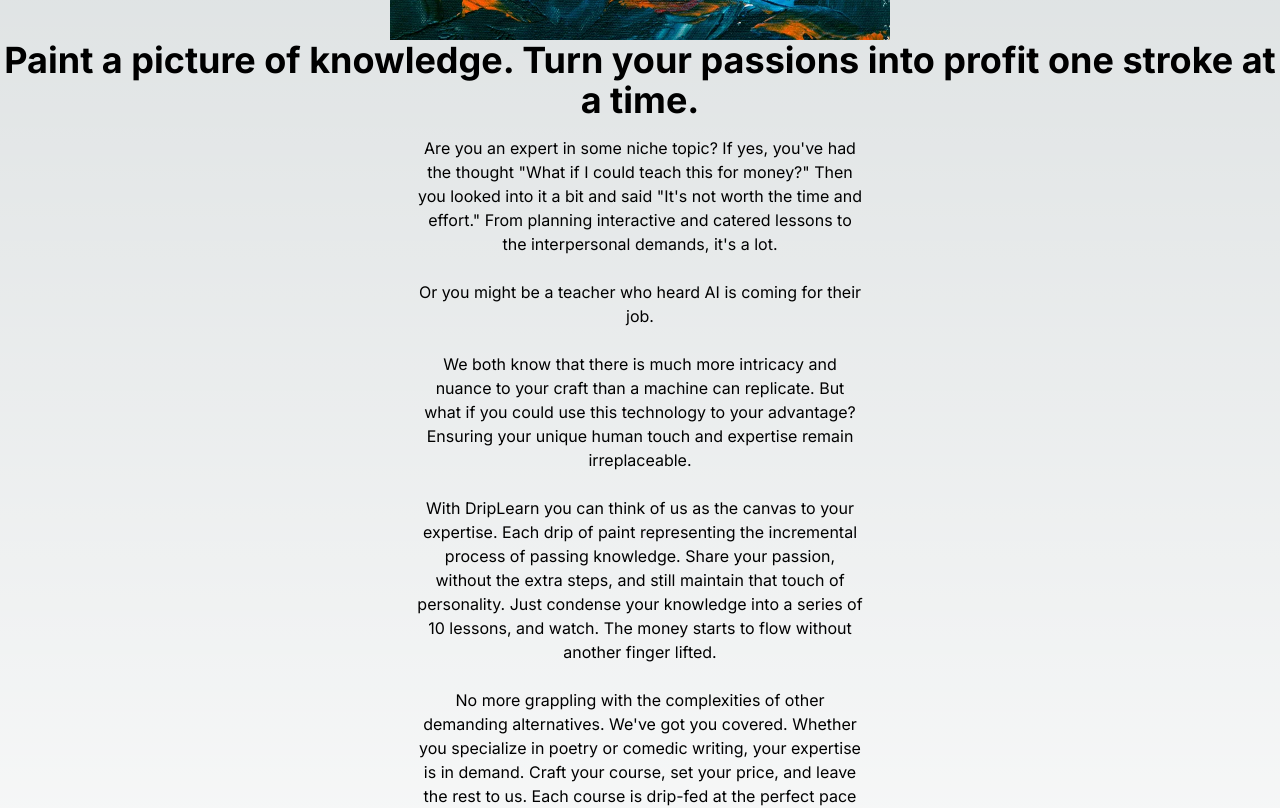
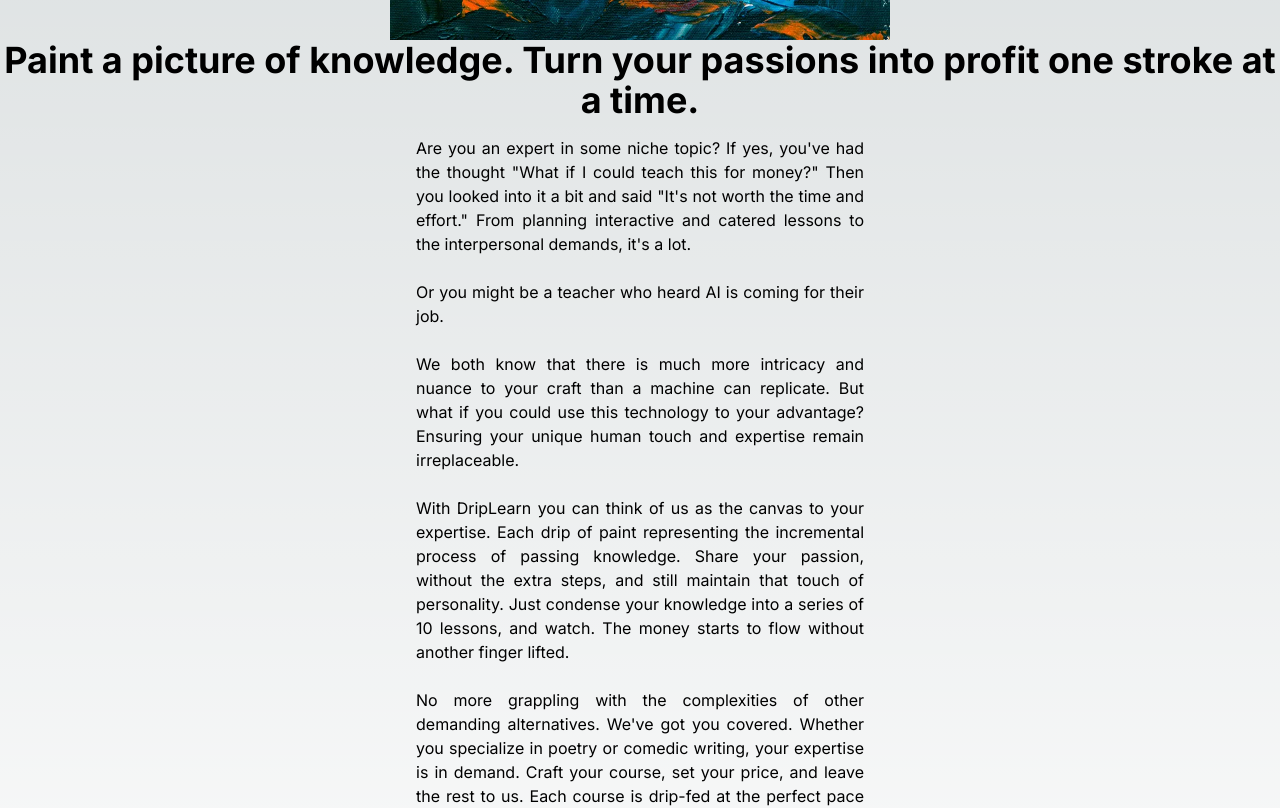
Before and after one commit to neeld3/VisceralGEO, a Next.js app: page / in a window 1280 px wide. Shown: the part 380-1188 px from the top of the page. Built offline with nearby package versions, Linux system fonts and the light colour scheme.

Commit message:
Update page.tsx

```diff
--- a/app/page.tsx
+++ b/app/page.tsx
@@ -27,7 +27,7 @@ export default function Home() {
           className="mt-8 mx-auto"
         />
         <h1 className="text-4xl font-bold text-center">Paint a picture of knowledge. Turn your passions into profit one stroke at a time.</h1>
-        <p className="mt-4  max-w-md text-center">
+        <p className="mt-4  max-w-md text-justify">
           Are you an expert in some niche topic? If yes, you&apos;ve had the thought &quot;What if I could teach this for money?&quot; Then you looked into it a bit and said &quot;It&apos;s not worth the time and effort.&quot; From planning interactive and catered lessons to the interpersonal demands, it&apos;s a lot. <br /> <br />
           Or you might be a teacher who heard AI is coming for their job.<br /><br />
           We both know that there is much more intricacy and nuance to your craft than a machine can replicate.  But what if you could use this technology to your advantage? Ensuring your unique human touch and expertise remain irreplaceable.<br /><br />
```
